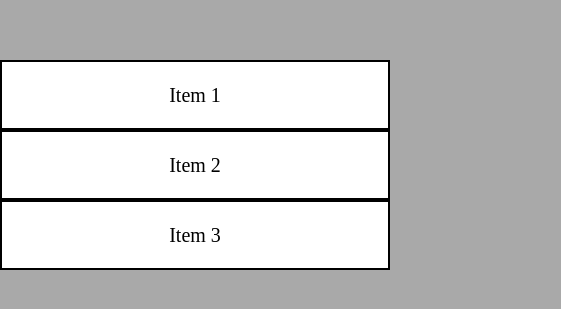
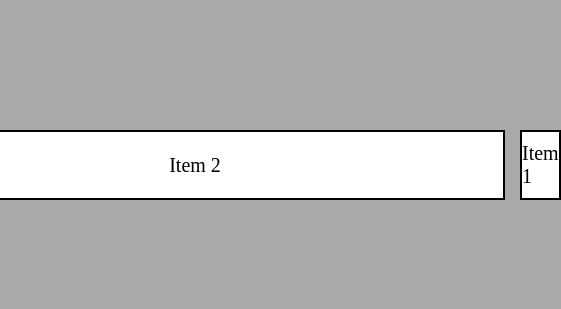
Before and after one commit to jsaraivasapori/Estudos-OneBitCode, a plain HTML site: page CSS MODERNO/FlexBox/Manipulando flex-itens/index.html in a window 390 px wide. Shown: the part 257-566 px from the top of the page, 561 px wide, since content can reach past the window. Drawn offline with Linux system fonts and the light colour scheme.

Commit message:
Finalização do flex-itens

```diff
--- a/CSS MODERNO/FlexBox/Manipulando flex-itens/styles/style.css
+++ b/CSS MODERNO/FlexBox/Manipulando flex-itens/styles/style.css
@@ -11,7 +11,7 @@ body{
 .container{
     min-height: 100vh;
     display: flex;
-    flex-direction: column;
+    /*flex-direction: column;*/
     align-items: center;
     justify-content: center;
     /*flex-wrap: wrap;*/
@@ -35,10 +35,22 @@ body{
 
 .item1{
    /* flex-shrink: 0; /*Ligado a diminuição dos itens. Esse item1 vai diminuir mais que os outros apos o limite do basis*/
+    order: 3;/*order muda a ordem*/
+
+    /*Manipulaçao para um elemnto so do container*/
+    /*align-self: flex-end;*/
+    /*align-self: flex-start;*/
 }
 .item2{
     /*flex: 1 0 200px /*1 é do flex-grow, o 0 é do flex-shrinl,e o iltimo é p flex-basis*/
+    /*flex:  1 0 400px;*/
+    order:2;
 }
 .item3{
-
+    order:1;
 }
+@media (max-width: 390px){
+    .item2{
+        flex: 1 0 620px;
+    }
+}
```
